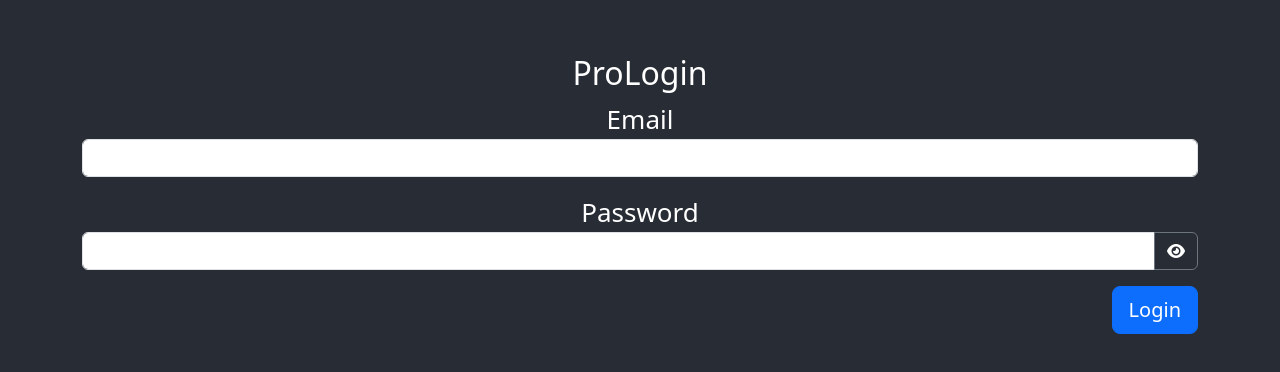
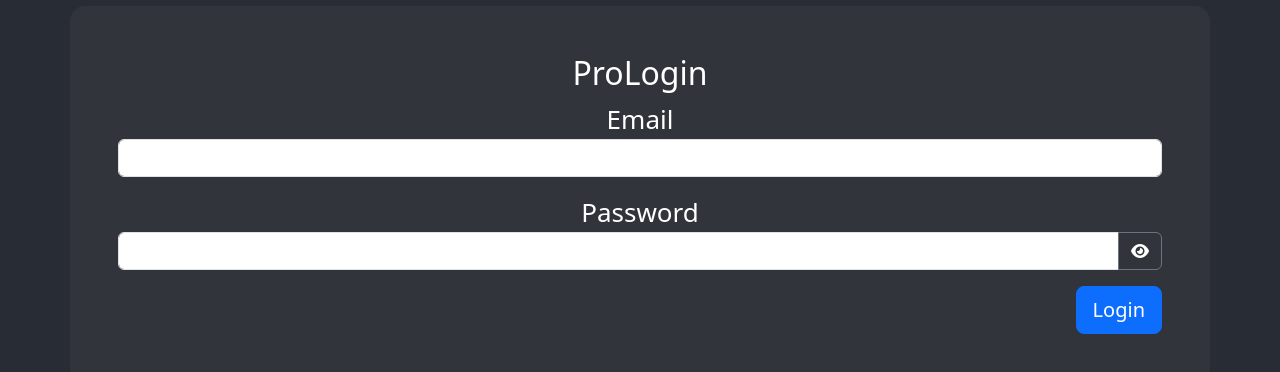
Before and after one commit to dwaxgio/react-frontend-test, a React (Create React App) app: page /login in a window 1280 px wide. Shown: the part 206-578 px from the top of the page. Built offline with nearby package versions, Linux system fonts and the light colour scheme.

Commit message:
UI Adjusted

```diff
--- a/src/components/Dashboard.js
+++ b/src/components/Dashboard.js
@@ -31,7 +31,7 @@ const Dashboard = () => {
   };
 
   return (
-    <div className="container position-relative">
+    <div className="container position-relative p-4">
       <div className="text-center">
         <h2>ProDashboard</h2>
       </div>
@@ -44,7 +44,7 @@ const Dashboard = () => {
         Logout
       </button>
 
-      <div style={{ maxHeight: "800px", overflowY: "scroll" }}>
+      <div style={{ maxHeight: "800px", overflowY: "scroll", padding: "15px" }}>
         {comments.map((comment) => (
           <div key={comment.id} className="card mb-2">
             <div className="card-body d-flex justify-content-between align-items-center">
--- a/src/components/Login.js
+++ b/src/components/Login.js
@@ -24,7 +24,10 @@ const Login = () => {
   };
 
   return (
-    <div className="container">
+    <div
+      className="container p-5"
+      style={{ backgroundColor: "#32343B", borderRadius: "15px" }}
+    >
       <h2>ProLogin</h2>
       <form onSubmit={handleSubmit}>
         <div className="mb-3">
```
